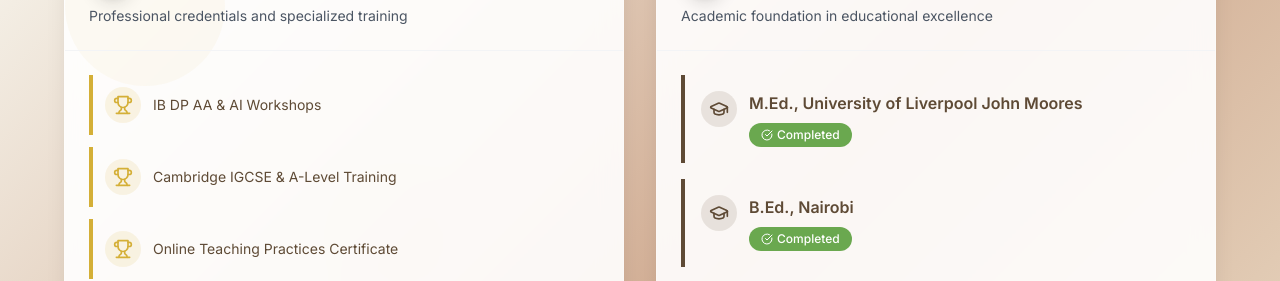
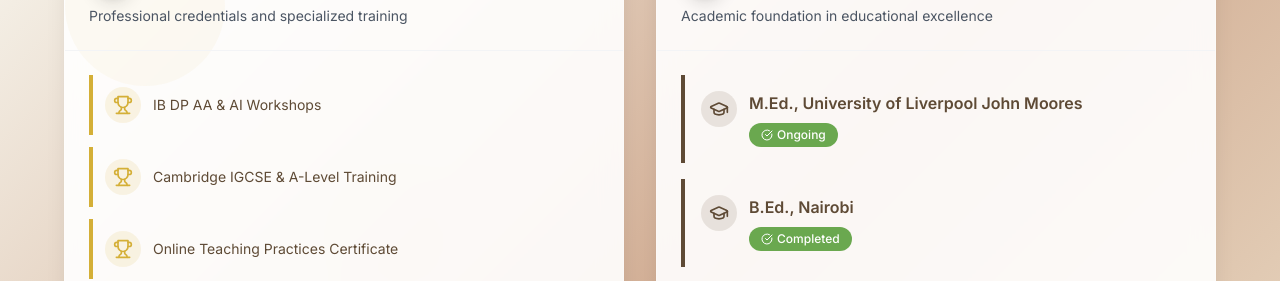
Before and after one commit to kelvinchwara/mautiPortfolio, a React (Vite) app: page /skills in a window 1280 px wide. Shown: the part 2516-2797 px from the top of the page. Built offline with nearby package versions, Linux system fonts and the light colour scheme.

Commit message:
first commit

```diff
--- a/src/pages/Skills.tsx
+++ b/src/pages/Skills.tsx
@@ -281,7 +281,8 @@
   ];
 
   const education = [
-    "M.Ed., University of Liverpool John Moores", "B.Ed., Nairobi"
+    { degree: "M.Ed., University of Liverpool John Moores", status: "Ongoing" },
+    { degree: "B.Ed., Nairobi", status: "Completed" }
   ];
 
   const teachingSkills = [
@@ -583,10 +584,13 @@
                           <GraduationCap className="h-4 w-4 sm:h-5 sm:w-5" style={{ color: COLORS.BRONZE_DARK }} />
                         </div>
                         <div className="flex-1 min-w-0">
-                          <span className="font-semibold block text-sm sm:text-base break-words" style={{ color: COLORS.BRONZE_DARK }}>{edu}</span>
-                          <Badge className="mt-2 text-white text-xs" style={{ backgroundColor: COLORS.FOREST_GREEN }}>
+                          <span className="font-semibold block text-sm sm:text-base break-words" style={{ color: COLORS.BRONZE_DARK }}>{edu.degree}</span>
+                          <Badge
+                            className="mt-2 text-white text-xs"
+                            style={{ backgroundColor: edu.status === "Ongoing" ? COLORS.FOREST_GREEN : COLORS.FOREST_GREEN }}
+                          >
                             <CheckCircle className="h-3 w-3 mr-1" />
-                            Completed
+                            {edu.status}
                           </Badge>
                         </div>
                       </div>
```
